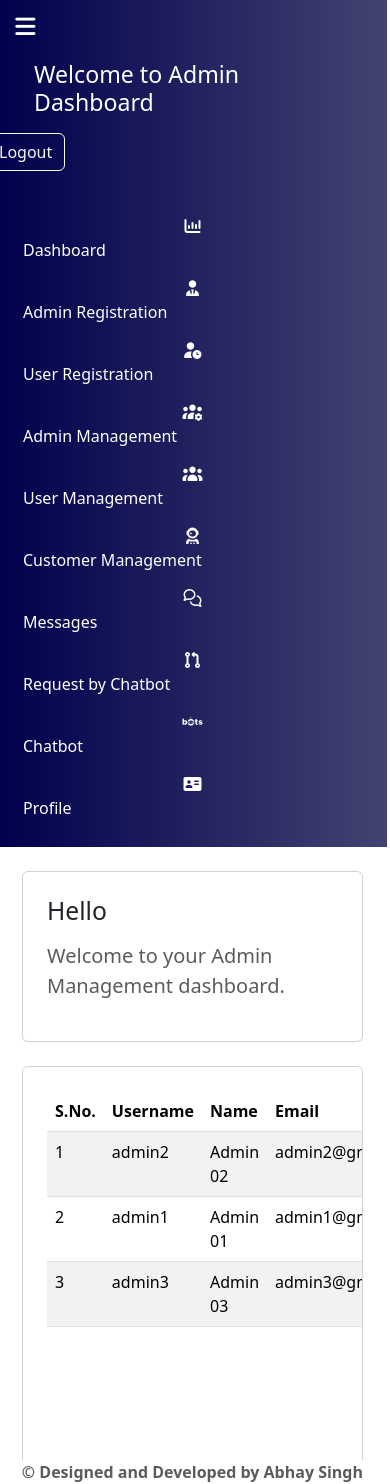
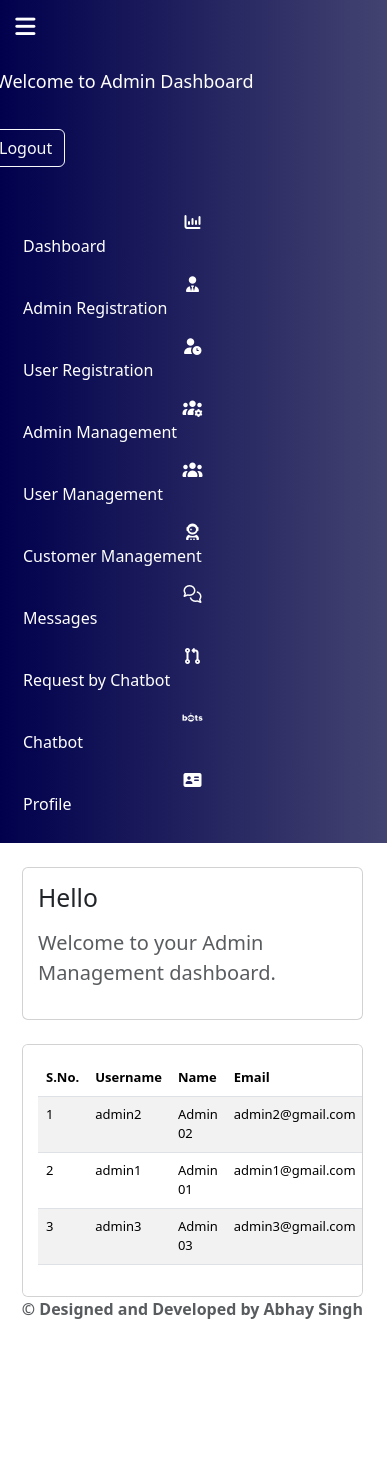
Before and after one commit to abhaysingh-coder/Django_Chatbot_Web_App, a Django app: page /admins/admin_management/ in a window 390 px wide. After the commit the page ends 1319 px from the top, so only its background shows below. Run offline with Django 5.2, Linux system fonts and the light colour scheme; data comes from the database, SQL or seed files in the repository; some libraries are stand-ins or nearby versions.

Commit message:
Add viewport and charset meta tags for improved responsiveness and character encoding

```diff
--- a/Admin/templates/admin_base.html
+++ b/Admin/templates/admin_base.html
@@ -40,6 +40,9 @@
     <meta name="twitter:title" content="Django Chatbot Web App">
     <meta name="twitter:description" content="AI-powered chatbot system built using Django and Python.">
     <meta name="twitter:image" content="https://django-chatbot-web-app.onrender.com/static/bot_avatar.png">
+
+    <meta charset="UTF-8">
+    <meta name="viewport" content="width=device-width, initial-scale=1.0">
 
 </head>
 <body>
--- a/Customer/templates/customer_base.html
+++ b/Customer/templates/customer_base.html
@@ -40,6 +40,9 @@
     <meta name="twitter:title" content="Django Chatbot Web App">
     <meta name="twitter:description" content="AI-powered chatbot system built using Django and Python.">
     <meta name="twitter:image" content="https://django-chatbot-web-app.onrender.com/static/bot_avatar.png">
+
+    <meta charset="UTF-8">
+    <meta name="viewport" content="width=device-width, initial-scale=1.0">
 
 </head>
 <body>
--- a/User/templates/user_base.html
+++ b/User/templates/user_base.html
@@ -40,6 +40,9 @@
     <meta name="twitter:title" content="Django Chatbot Web App">
     <meta name="twitter:description" content="AI-powered chatbot system built using Django and Python.">
     <meta name="twitter:image" content="https://django-chatbot-web-app.onrender.com/static/bot_avatar.png">
+
+    <meta charset="UTF-8">
+    <meta name="viewport" content="width=device-width, initial-scale=1.0">
 </head>
 <body>
     <div class="container-fluid" style="padding-left: 10px; padding-right: 15px;">
--- a/mainapp/templates/base.html
+++ b/mainapp/templates/base.html
@@ -38,11 +38,14 @@
     <meta name="twitter:description" content="AI-powered chatbot system built using Django and Python.">
     <meta name="twitter:image" content="https://django-chatbot-web-app.onrender.com/static/bot_avatar.png">
 
+    <meta charset="UTF-8">
+    <meta name="viewport" content="width=device-width, initial-scale=1.0">
+
 </head>
 <body>
     <div class="container-fluid mx-auto">
         <div class="row mt-2">
-            <div class="col-sm-5 card mx-auto mt-4 p-5" style="background-color: rgba(0, 213, 255, 0.2);">
+            <div class="col-12 col-md-8 col-lg-5 card mx-auto mt-4 p-4 p-md-5" style="background-color: rgba(0, 213, 255, 0.2);">
                 {% block content %}
                 {% endblock %}
             </div>
--- a/static/CSS/style.css
+++ b/static/CSS/style.css
@@ -1,27 +1,62 @@
 .scroll-1{
-    height: 613.5px;
+    max-height: calc(100vh - 90px);
+    overflow-y: auto;
     scrollbar-width: none;
-    overflow-y: auto;
 }
-.h-5{
-     height: 50px;
-}
-.h-100p{
-     height:695px !important;
-}
+
 .bg-1{
     background-image: linear-gradient(90deg,#00004d,rgb(67, 67, 113));
     color: white;
 }
-.bg-2:hover{
-     background-color: none;
+
+.fs-small{
+    font-size: small;
 }
+
 .col-sm-0_5{
-     width:4%;
+    width: 4%;
 }
+
 .col-sm-11_5{
     width: 96%;
 }
-.fs-small{
-     font-size: small;
+
+@media (max-width: 768px){
+    .col-sm-0_5,
+    .col-sm-11_5{
+        width: 100%;
     }
+
+    #add{
+        width: 100%;
+        min-height: auto;
+    }
+
+    #remove{
+        width: 100%;
+    }
+
+    .navbar h3{
+        font-size: 18px;
+        margin-left: 10px !important;
+    }
+
+    .navbar .row{
+        gap: 10px;
+    }
+
+    .navbar p{
+        margin-left: 10px !important;
+        padding-left: 0 !important;
+        font-size: 13px;
+        word-break: break-word;
+    }
+
+    .card{
+        padding: 15px !important;
+    }
+
+    table{
+        font-size: 13px;
+    }
+}
--- a/static/JS/Script.js
+++ b/static/JS/Script.js
@@ -24,5 +24,7 @@ function hid(){
 
 window.onload = function () {
     const chatBox = document.getElementById("chatBox");
-    chatBox.scrollTo({top: chatBox.scrollHeight});
+    if (chatBox) {
+        chatBox.scrollTo({ top: chatBox.scrollHeight });
+    }
 };
--- a/templates/management.html
+++ b/templates/management.html
@@ -1,4 +1,4 @@
-    <div class="card mt-4 border-1 p-4" style="height: 400px; overflow-y: auto; scrollbar-width: none;">
+    <div class="card mt-4 border-1 p-3 p-md-4 table-responsive" style="max-height: 70vh; overflow-y: auto; scrollbar-width: none;">
         <table class="table table-striped">
             <thead>
                 <tr>
```
Lines whose indentation alone changed are shown as unchanged.
